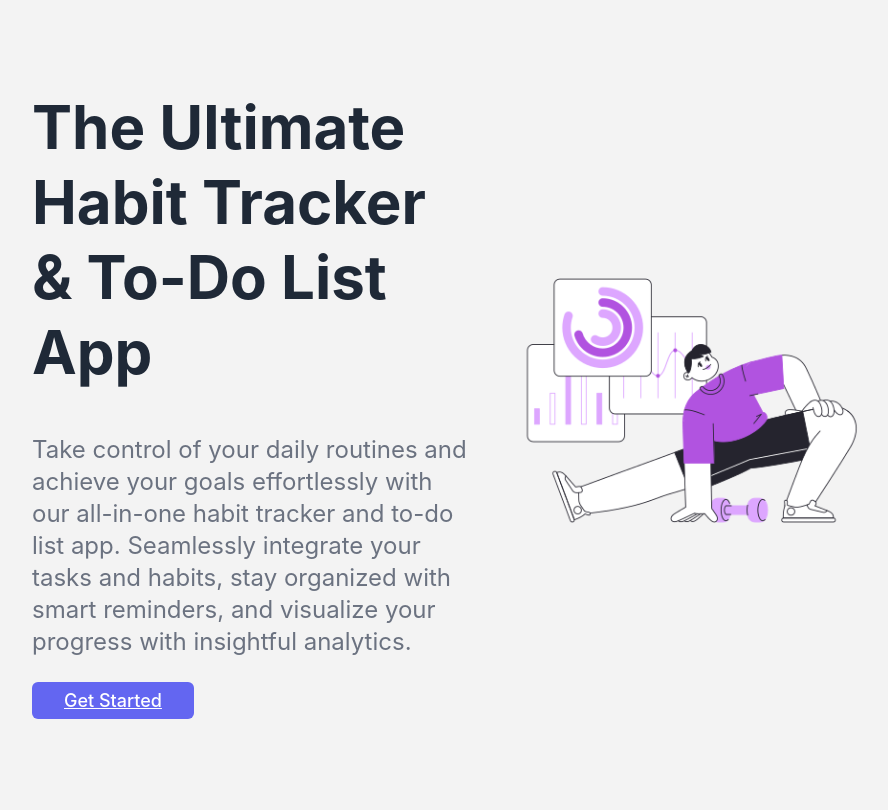
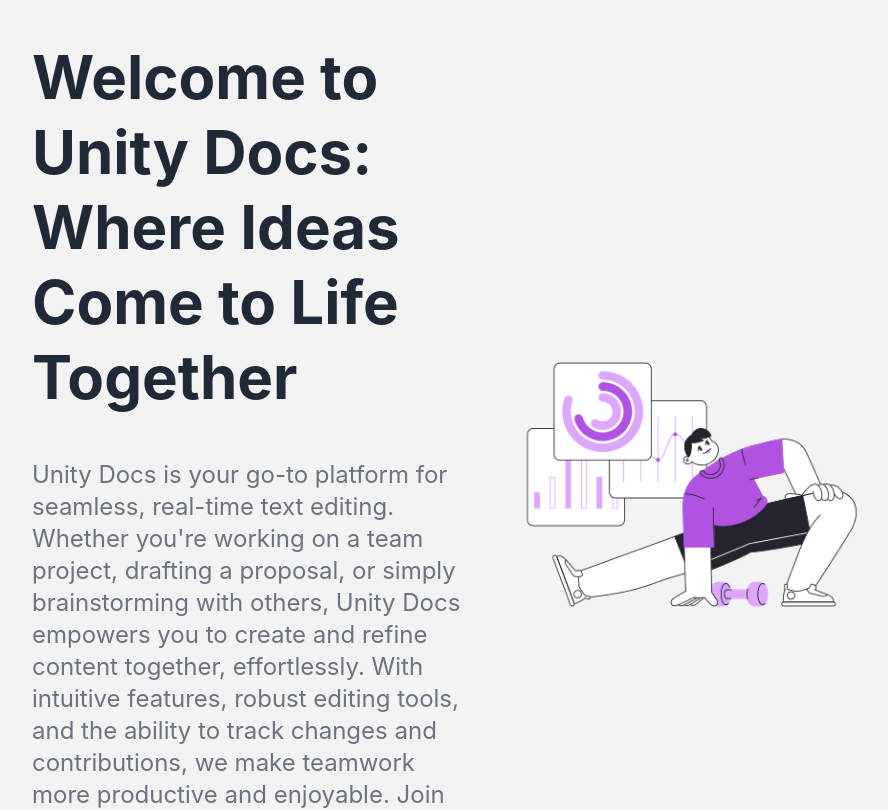
Before and after one commit to drockparashar/unity-docs, a React (Create React App) app in the folder client/: page / in a window 1280 px wide. Shown: the top 810 px of the page, without its empty margins (168-1056 px from the left). Built offline with nearby package versions, Linux system fonts and the light colour scheme.

Commit message:
Update Landing.js

```diff
--- a/client/src/pages/Landing.js
+++ b/client/src/pages/Landing.js
@@ -11,10 +11,10 @@ const Landing = () => {
     <div className="hero-content">
           <div className="hero-text">
             <h1 className="hero-title">
-              The Ultimate Habit Tracker & To-Do List App
+              Welcome to Unity Docs: Where Ideas Come to Life Together
             </h1>
             <p className="hero-description">
-              Take control of your daily routines and achieve your goals effortlessly with our all-in-one habit tracker and to-do list app. Seamlessly integrate your tasks and habits, stay organized with smart reminders, and visualize your progress with insightful analytics.
+              Unity Docs is your go-to platform for seamless, real-time text editing. Whether you're working on a team project, drafting a proposal, or simply brainstorming with others, Unity Docs empowers you to create and refine content together, effortlessly. With intuitive features, robust editing tools, and the ability to track changes and contributions, we make teamwork more productive and enjoyable. Join us and experience the future of collaborative writing.
             </p>
 
             <div className="hero-buttons">
```
